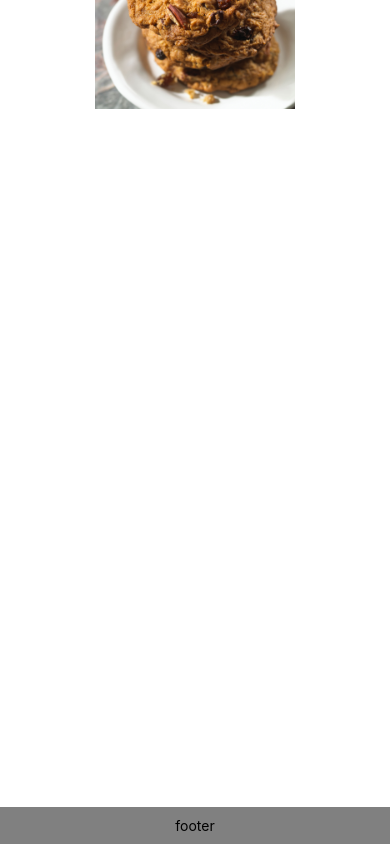
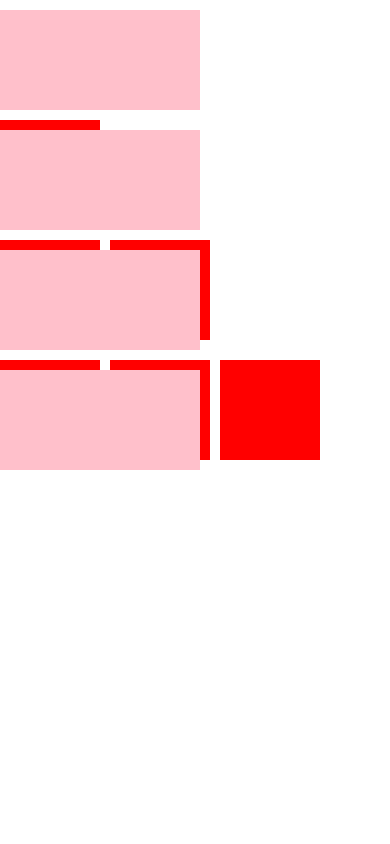
Before and after one commit to JeRimes/learnReactNative, a React Native app: screen / in a window 390 px wide. Built offline with nearby package versions, Linux system fonts and the light colour scheme.

Commit message:
add square component

```diff
--- a/App.js
+++ b/App.js
@@ -1,33 +1,43 @@
 import { StatusBar } from 'expo-status-bar';
 import React, { useState } from 'react';
 import { StyleSheet, Text, View, ScrollView } from 'react-native';
-import CustomeImage from './Components/CustomeImage'
+import { SquarePink, SquareRed } from './Components/Square'
 
 export default function App() {
   return (
-
     <View style={styles.main}>
-      <CustomeImage />
-      <Text style={styles.footer}>footer</Text>
+      <SquarePink />
+      <View style={styles.squareRedFlex}>
+        <SquareRed />
+      </View>
+      <SquarePink />
+      <View style={styles.squareRedFlex}>
+        <SquareRed />
+        <SquareRed />
+      </View>
+      <SquarePink />
+      <View style={styles.squareRedFlex}>
+        <SquareRed />
+        <SquareRed />
+        <SquareRed />
+      </View>
+      <SquarePink />
     </View>
   );
 
 }
 
 const styles = StyleSheet.create({
-  container: {
-    backgroundColor: '#fff',
-    textAlign: 'center',
-  },
-  footer: {
-    backgroundColor: 'grey',
-    textAlign: 'center',
-    padding: 10
+
+  squareRedFlex: {
+    flex: 0,
+    flexDirection: 'row',
+    justifyContent: 'flex-start'
   },
   main: {
     flex: 1,
     flexDirection: 'column',
-    justifyContent: 'space-between',
+    alignContent: 'space-around'
   },
 
 });
--- a/Components/CustomeImage.js
+++ /dev/null
@@ -1,25 +0,0 @@
-import React, { useState } from 'react';
-import { View, Text, StyleSheet, Image } from 'react-native';
-function CustomImage() {
-    return (
-        <View style={styles.container}>
-            <Text>Hello</Text>
-            <Image
-                source={
-                    require('../img/cookie.jpg')
-                }
-                style={{ width: 200, height: 200 }}
-            />
-        </View>
-    );
-}
-const styles = StyleSheet.create({
-    container: {
-        flex: 0,
-        justifyContent: 'center',
-        alignItems: 'center',
-        height: 300,
-    },
-});
-
-export default CustomImage;
--- /dev/null
+++ b/Components/Square.js
@@ -0,0 +1,29 @@
+import React, { useState } from 'react';
+import { View, StyleSheet } from 'react-native';
+export const SquarePink = () => {
+    return (
+        <View style={styles.squarePink}></View>
+    );
+}
+
+export const SquareRed = () => {
+    return (
+        <View style={styles.squareRed}></View>
+    );
+}
+
+const styles = StyleSheet.create({
+    squarePink: {
+        backgroundColor: 'pink',
+        width: 200,
+        height: 100,
+        marginTop: 10,
+        marginBottom: 10
+    },
+    squareRed: {
+        backgroundColor: 'red',
+        width: 100,
+        height: 100,
+        marginRight: 10,
+    },
+});
```
